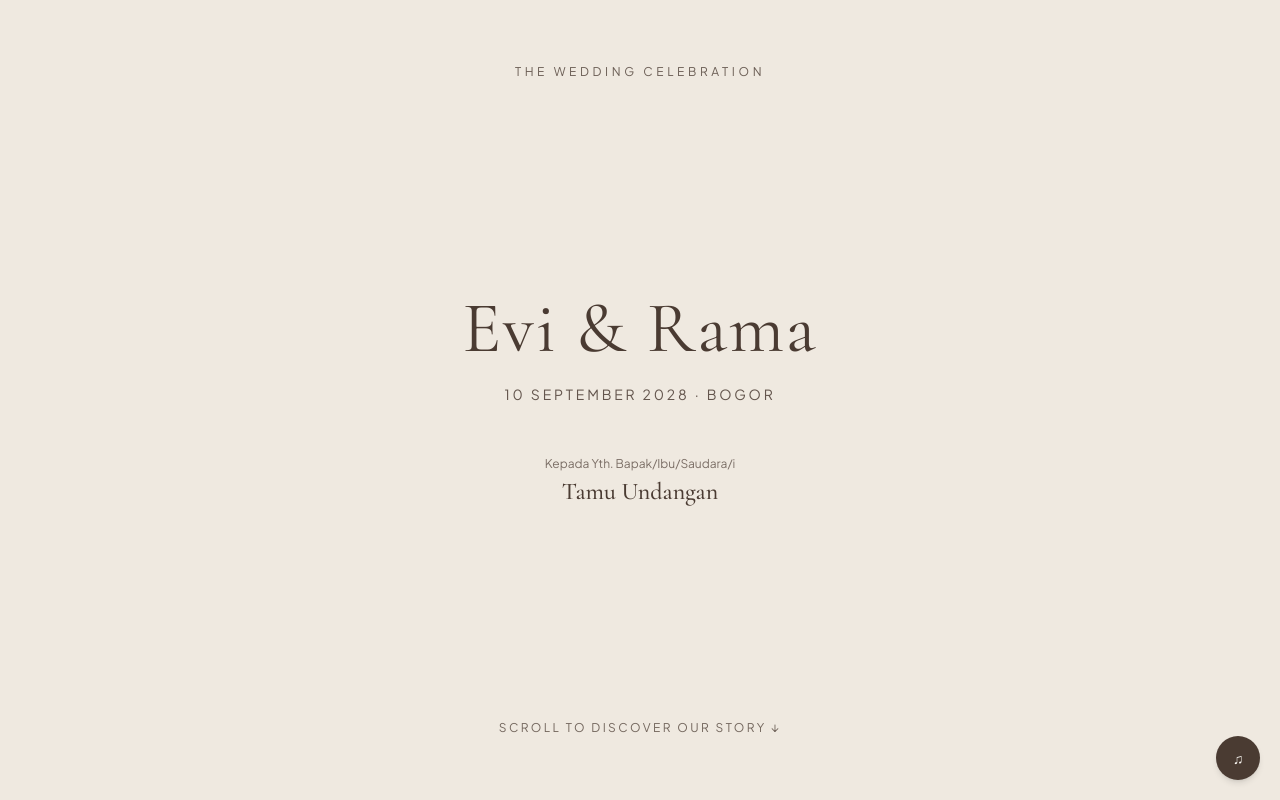
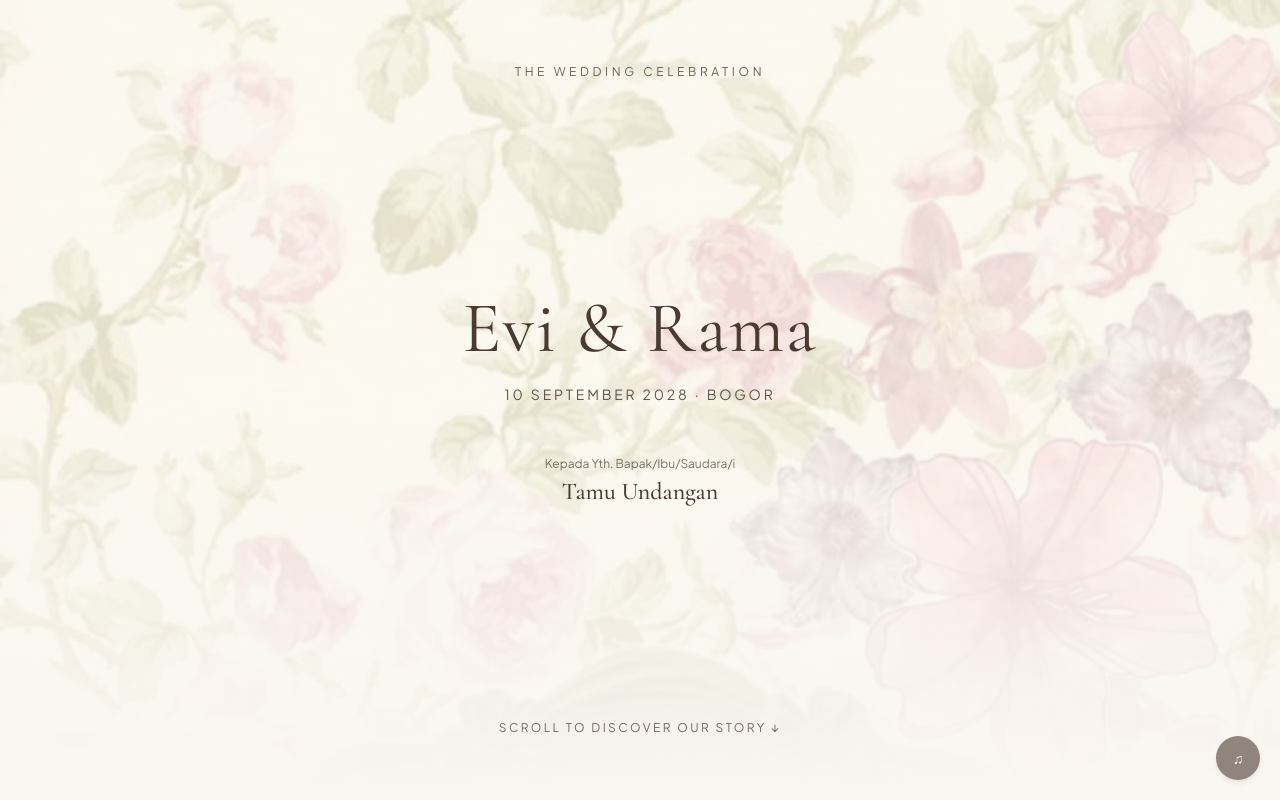
Before and after one commit to lintya643-byte/Evi-, a plain HTML site: page index.html in a window 1280 px wide. Both pictures are taken after a click on the button "Toggle Music". Shown: the top 800 px of the page. Drawn offline with nearby package versions, Linux system fonts and the light colour scheme.

Commit message:
Update index.html

```diff
--- a/index.html
+++ b/index.html
@@ -42,15 +42,15 @@
 </head>
 <body class="font-sans antialiased selection:bg-champagne/40">
 
-  <!-- 1. HERO / COVER SECTION -->
-  <header class="relative min-h-screen flex flex-col items-center justify-between text-center px-6 py-16 overflow-hidden bg-sand">
+  <!-- 1. HERO / COVER SECTION (Full-bleed backdrop, menyatu ke bawah) -->
+  <header class="relative min-h-screen flex flex-col items-center justify-between text-center px-6 py-16 overflow-hidden bg-cream">
     <img src="us.JPEG" alt="Evi & Rama"
-         class="absolute inset-0 w-full h-full object-cover object-top photo-warm -z-20" />
-    <div class="absolute inset-0 bg-gradient-to-b from-cream/80 via-cream/75 to-cream/90 backdrop-blur-[1px] -z-10"></div>
+         class="absolute inset-0 w-full h-full object-cover object-top photo-warm pointer-events-none select-none" />
+    <div class="absolute inset-0 bg-gradient-to-b from-cream/75 via-cream/75 to-cream pointer-events-none"></div>
 
-    <p class="text-xs uppercase tracking-[0.3em] text-wood/80">The Wedding Celebration</p>
+    <p class="relative z-10 text-xs uppercase tracking-[0.3em] text-wood/80">The Wedding Celebration</p>
 
-    <div class="my-auto space-y-5">
+    <div class="relative z-10 my-auto space-y-5">
       <h1 class="font-serif text-5xl sm:text-7xl font-normal tracking-wide text-wood">Evi &amp; Rama</h1>
       <p class="text-sm tracking-[0.2em] uppercase text-wood/85">10 September 2028 · Bogor</p>
 
@@ -60,7 +60,7 @@
       </div>
     </div>
 
-    <a href="#opening" class="text-xs tracking-[0.2em] uppercase text-wood/75 hover:text-wood transition">
+    <a href="#opening" class="relative z-10 text-xs tracking-[0.2em] uppercase text-wood/75 hover:text-wood transition">
       Scroll to discover our story ↓
     </a>
   </header>
@@ -342,11 +342,11 @@
   </footer>
 
   <!-- AUDIO PLAYER -->
-  <audio id="bg-music" loop>
+  <audio id="bg-music" loop preload="auto">
     <source src="lagu.mp3" type="audio/mpeg" />
   </audio>
   <button id="music-toggle" type="button" aria-label="Toggle Music"
-          class="fixed bottom-5 right-5 w-11 h-11 rounded-full bg-wood text-cream shadow-md flex items-center justify-center text-sm hover:scale-105 transition">
+          class="fixed bottom-5 right-5 z-30 w-11 h-11 rounded-full bg-wood text-cream shadow-md flex items-center justify-center text-sm hover:scale-105 transition opacity-60">
     ♫
   </button>
 
@@ -421,19 +421,55 @@
       document.getElementById('rsvp-success').classList.remove('hidden');
     });
 
-    // 5. Background Music Toggle
+    // 5. Autoplay attempt + unlock on first interaction + manual toggle
     const audio = document.getElementById('bg-music');
     const musicBtn = document.getElementById('music-toggle');
     let isPlaying = false;
-    musicBtn.addEventListener('click', () => {
+    let userPaused = false;
+
+    function syncMusicUI(playing) {
+      isPlaying = playing;
+      musicBtn.classList.toggle('opacity-60', !playing);
+    }
+
+    async function startMusic() {
+      if (userPaused || isPlaying) return;
+      try {
+        await audio.play();
+        syncMusicUI(true);
+        removeUnlockListeners();
+      } catch (_) {
+        syncMusicUI(false);
+      }
+    }
+
+    function onFirstInteraction() {
+      startMusic();
+    }
+
+    function removeUnlockListeners() {
+      window.removeEventListener('pointerdown', onFirstInteraction);
+      window.removeEventListener('touchstart', onFirstInteraction);
+      window.removeEventListener('scroll', onFirstInteraction);
+      window.removeEventListener('keydown', onFirstInteraction);
+    }
+
+    window.addEventListener('load', startMusic);
+    window.addEventListener('pointerdown', onFirstInteraction, { passive: true });
+    window.addEventListener('touchstart', onFirstInteraction, { passive: true });
+    window.addEventListener('scroll', onFirstInteraction, { passive: true });
+    window.addEventListener('keydown', onFirstInteraction);
+
+    musicBtn.addEventListener('click', (e) => {
+      e.stopPropagation();
       if (isPlaying) {
         audio.pause();
-        musicBtn.classList.add('opacity-60');
+        userPaused = true;
+        syncMusicUI(false);
       } else {
-        audio.play();
-        musicBtn.classList.remove('opacity-60');
+        userPaused = false;
+        audio.play().then(() => syncMusicUI(true)).catch(() => syncMusicUI(false));
       }
-      isPlaying = !isPlaying;
     });
   </script>
 </body>
```
